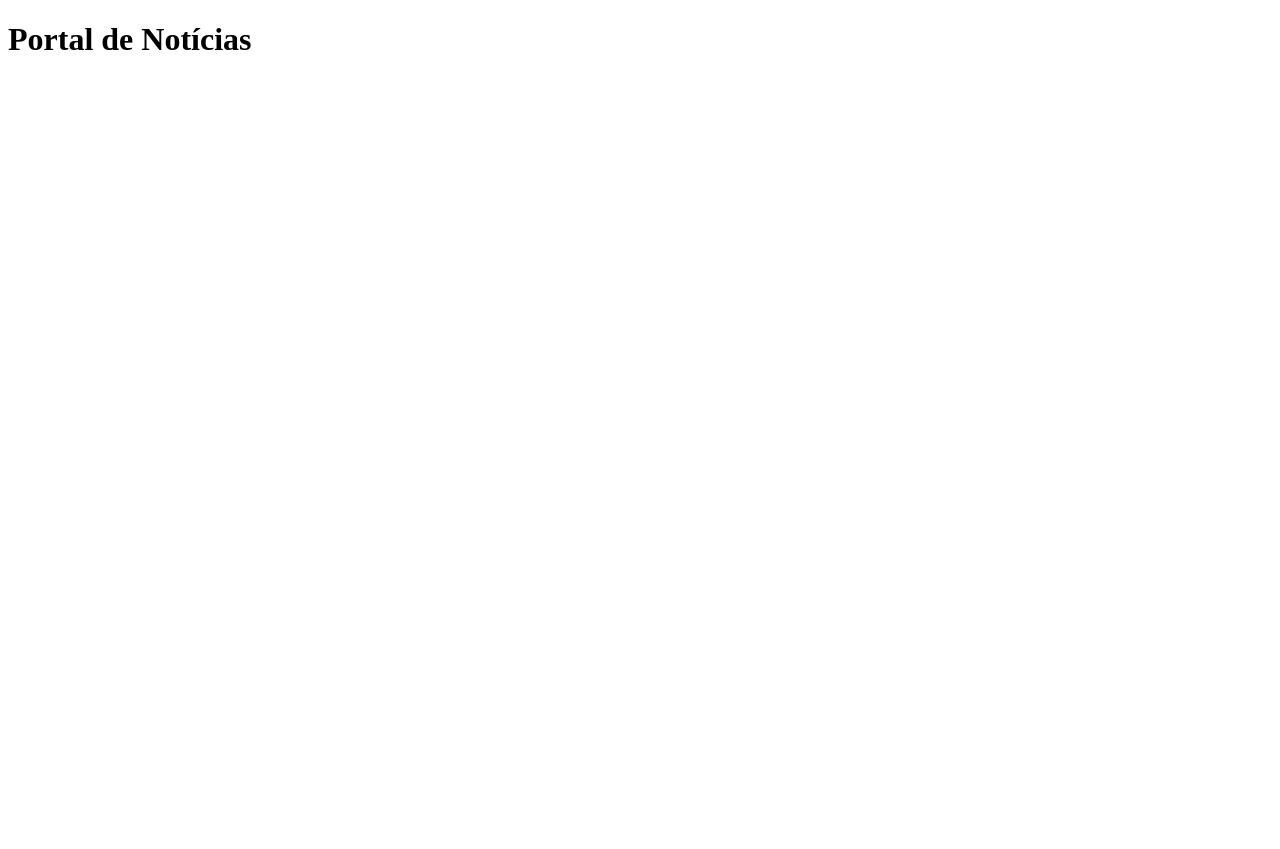
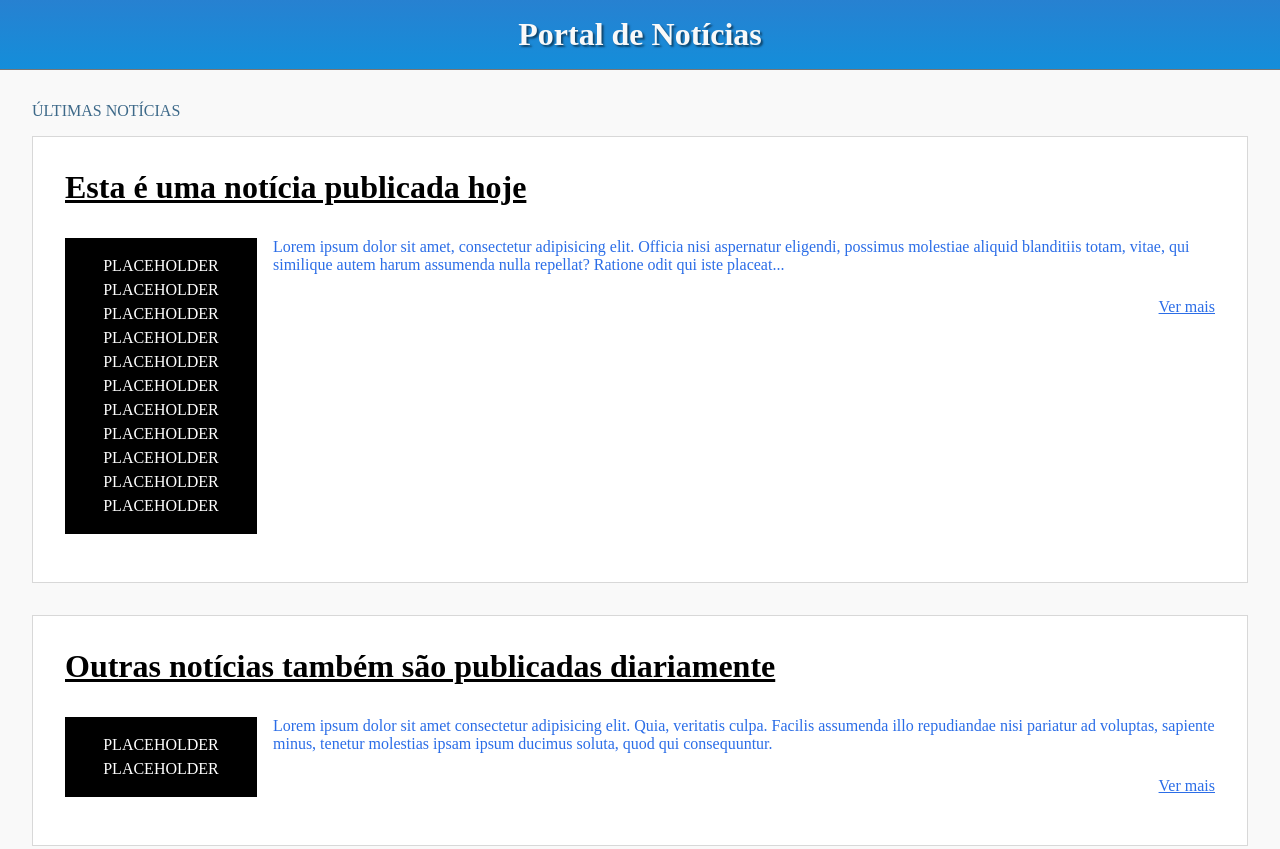
Before and after one commit to utfpr-cefwm/reforco-html-css, a website: page public/index.html in a window 1280 px wide. Before the commit the page ends 800 px from the top, so only its background shows below. Drawn offline with Linux system fonts and the light colour scheme.

Commit message:
Marcação e estilo básico da seção principal com imagens placeholder e `float: left`.

```diff
--- /dev/null
+++ b/public/index.css
@@ -0,0 +1,84 @@
+body {
+  font-size: 16px;
+  padding: 0;
+  margin: 0;
+  background-color: #f9f9f9;
+}
+h1 {
+  margin: 0;
+  background-color: #2781d1;
+  background-image: linear-gradient(to bottom, #2781d1, #148eda);
+  color: #f9f9f9;
+  text-shadow: 2px 2px 2px rgba(0, 0, 0, .5);
+  text-align: center;
+  font-size: 2em;
+  padding: 0.5em;
+  border-bottom: 1px solid #767676;
+}
+h2 {
+  color: #3d6989;
+  font-size: 1em;
+  margin: 2em 2em -1em 2em;
+  text-transform: uppercase;
+  font-weight: normal;
+}
+a {
+  color: #2b6de7;
+  text-decoration: underline;
+}
+a:hover,
+a.chamada:hover h3,
+a.chamada:hover .ver-mais {
+  text-decoration: none;
+}
+a:visited {
+  color: #226df8;
+}
+
+.placeholder {
+  display: inline-block;
+  background-color: black;
+  color: white;
+  padding: 1em;
+  box-sizing: border-box;
+  min-height: 3em;
+  min-width: 12em;
+  text-align: center;
+  line-height: 1.5em;
+}
+
+main {
+  padding: 2em;
+}
+
+.chamada {
+  text-decoration: none;
+  background-color: white;
+  padding: 2em;
+  display: block;
+  border: 1px solid #d8d8d8;
+}
+.chamada:not(*:last-child) {
+  margin-bottom: 2em;
+}
+.chamada h3 {
+  text-decoration: underline;
+  font-size: 2em;
+  color: black;
+  margin: 0 0 1em;
+}
+.chamada .imagem {
+  float: left;
+  margin: 0 1em 1em 0;
+}
+.chamada article::before,
+.chamada article::after {
+  content: "";
+  display: table;
+  clear: both;
+}
+.chamada .ver-mais {
+  float: right;
+  text-decoration: underline;
+  margin: 0.5em 0 0 1em;
+}
--- a/public/index.html
+++ b/public/index.html
@@ -5,8 +5,61 @@
     <meta http-equiv="X-UA-Compatible" content="IE=edge" />
     <meta name="viewport" content="width=device-width, initial-scale=1.0" />
     <title>Reforço HTML+CSS</title>
+    <link rel="stylesheet" href="index.css" />
   </head>
   <body>
     <h1>Portal de Notícias</h1>
+    <div class="pagina-principal">
+      <h2>Últimas notícias</h2>
+      <main>
+        <a href="#" class="chamada">
+          <article>
+            <h3 class="noticia-titulo">
+              Esta é uma notícia publicada hoje
+            </h3>
+            <div class="placeholder imagem">
+              PLACEHOLDER<br />
+              PLACEHOLDER<br />
+              PLACEHOLDER<br />
+              PLACEHOLDER<br />
+              PLACEHOLDER<br />
+              PLACEHOLDER<br />
+              PLACEHOLDER<br />
+              PLACEHOLDER<br />
+              PLACEHOLDER<br />
+              PLACEHOLDER<br />
+              PLACEHOLDER
+            </div>
+            <p>
+              Lorem ipsum dolor sit amet, consectetur adipisicing elit.
+              Officia nisi aspernatur eligendi, possimus molestiae
+              aliquid blanditiis totam, vitae, qui similique autem
+              harum assumenda nulla repellat? Ratione odit qui iste
+              placeat...
+            </p>
+            <span class="ver-mais">Ver mais</span>
+          </article>
+        </a>
+        <a href="#" class="chamada">
+          <article>
+            <h3 class="noticia-titulo">
+              Outras notícias também são publicadas diariamente
+            </h3>
+            <div class="placeholder imagem">
+              PLACEHOLDER<br />
+              PLACEHOLDER
+            </div>
+            <p>
+              Lorem ipsum dolor sit amet consectetur adipisicing elit.
+              Quia, veritatis culpa. Facilis assumenda illo repudiandae
+              nisi pariatur ad voluptas, sapiente minus, tenetur
+              molestias ipsam ipsum ducimus soluta, quod qui
+              consequuntur.
+            </p>
+            <span class="ver-mais">Ver mais</span>
+          </article>
+        </a>
+      </main>
+    </div>
   </body>
 </html>
```
